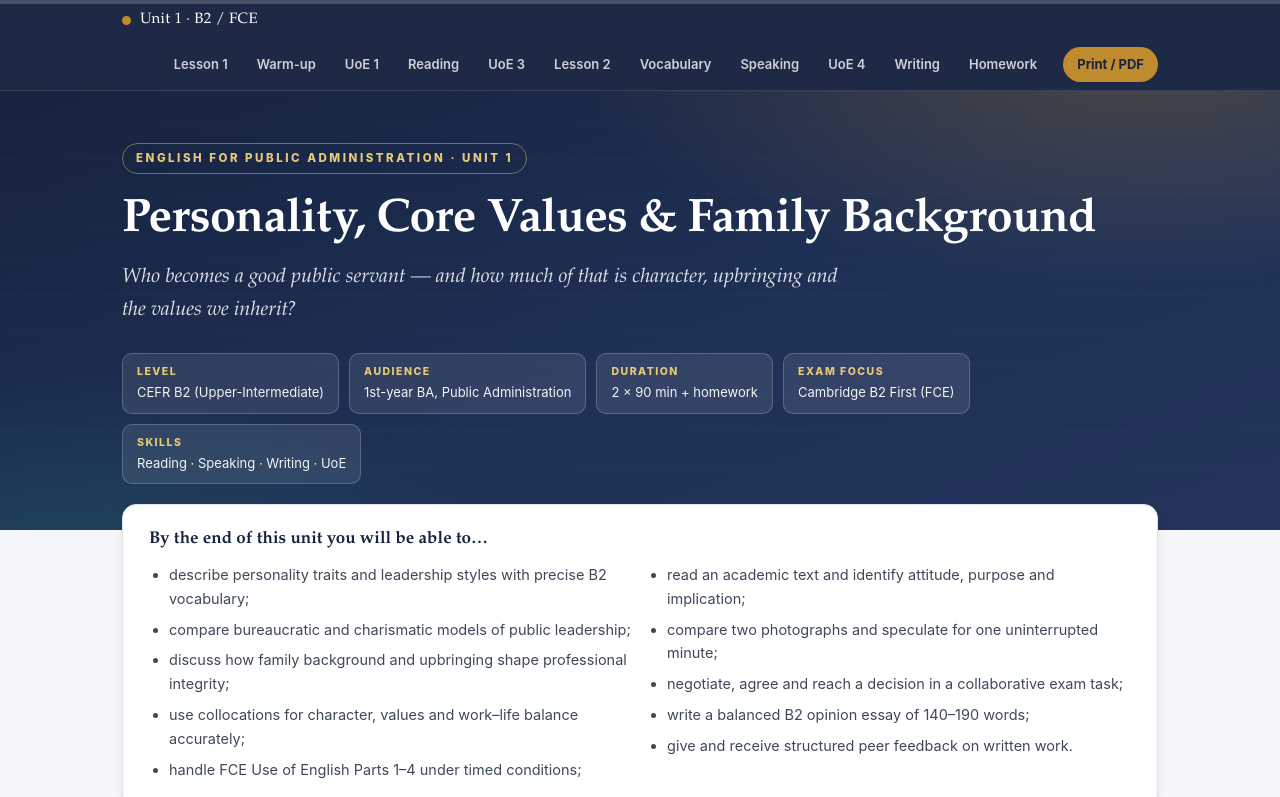
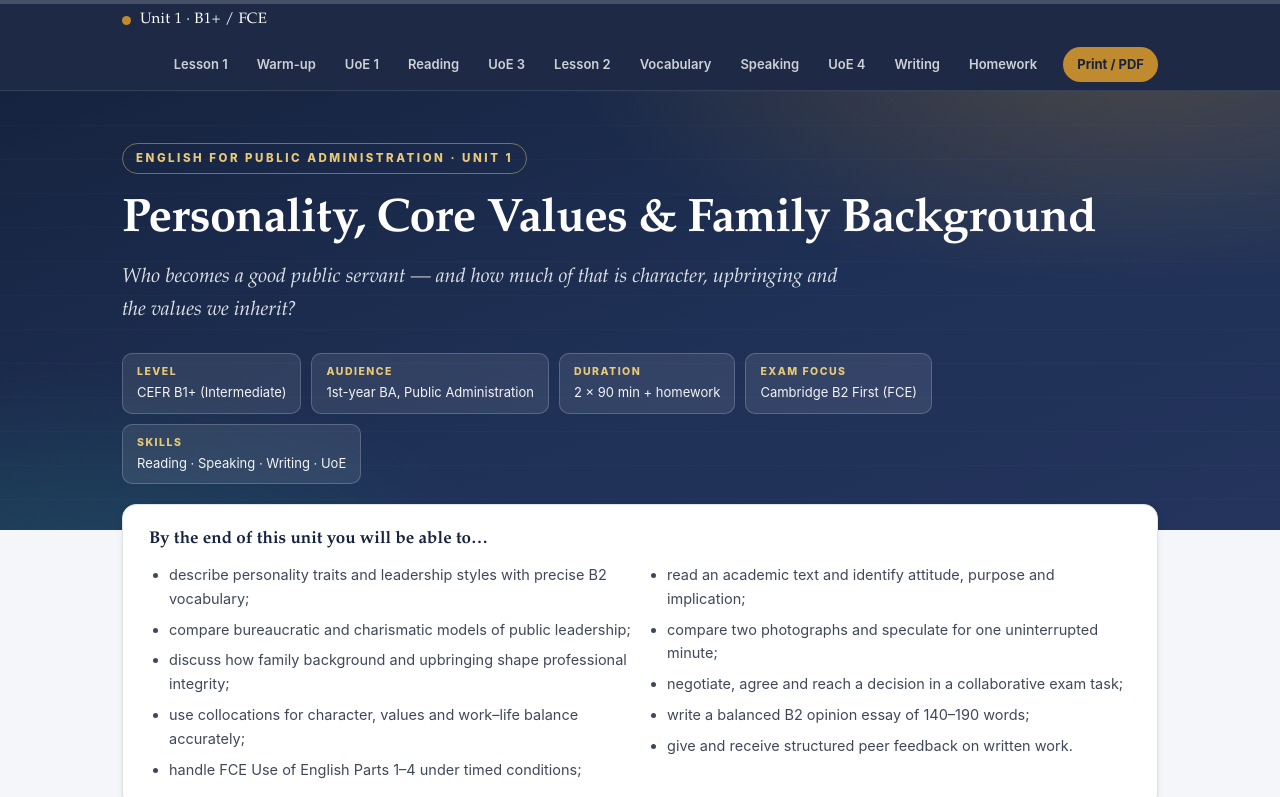
Before and after one commit to Oletol/msu_1, a plain HTML site: page index.html in a window 1280 px wide. Shown: the top 797 px of the page. Drawn offline with Linux system fonts and the light colour scheme.

Commit message:
Update index.html

```diff
--- a/index.html
+++ b/index.html
@@ -505,7 +505,7 @@ footer.foot b{color:#fff;}
 <!-- ============ STICKY NAVIGATION ============ -->
 <nav class="topbar">
   <div class="wrap">
-    <div class="brandmark"><span class="dot"></span> Unit 1 · B2 / FCE</div>
+    <div class="brandmark"><span class="dot"></span> Unit 1 · B1+ / FCE</div>
     <div class="navlinks">
       <a href="#lesson1">Lesson 1</a>
       <a href="#task1">Warm-up</a>
@@ -530,7 +530,7 @@ footer.foot b{color:#fff;}
     <h1>Personality, Core Values &amp; Family Background</h1>
     <p class="sub">Who becomes a good public servant — and how much of that is character, upbringing and the values we inherit?</p>
     <div class="meta-strip">
-      <div class="meta-chip"><b>Level</b>CEFR B2 (Upper-Intermediate)</div>
+      <div class="meta-chip"><b>Level</b>CEFR B1+ (Intermediate)</div>
       <div class="meta-chip"><b>Audience</b>1st-year BA, Public Administration</div>
       <div class="meta-chip"><b>Duration</b>2 × 90 min + homework</div>
       <div class="meta-chip"><b>Exam focus</b>Cambridge B2 First (FCE)</div>
```
